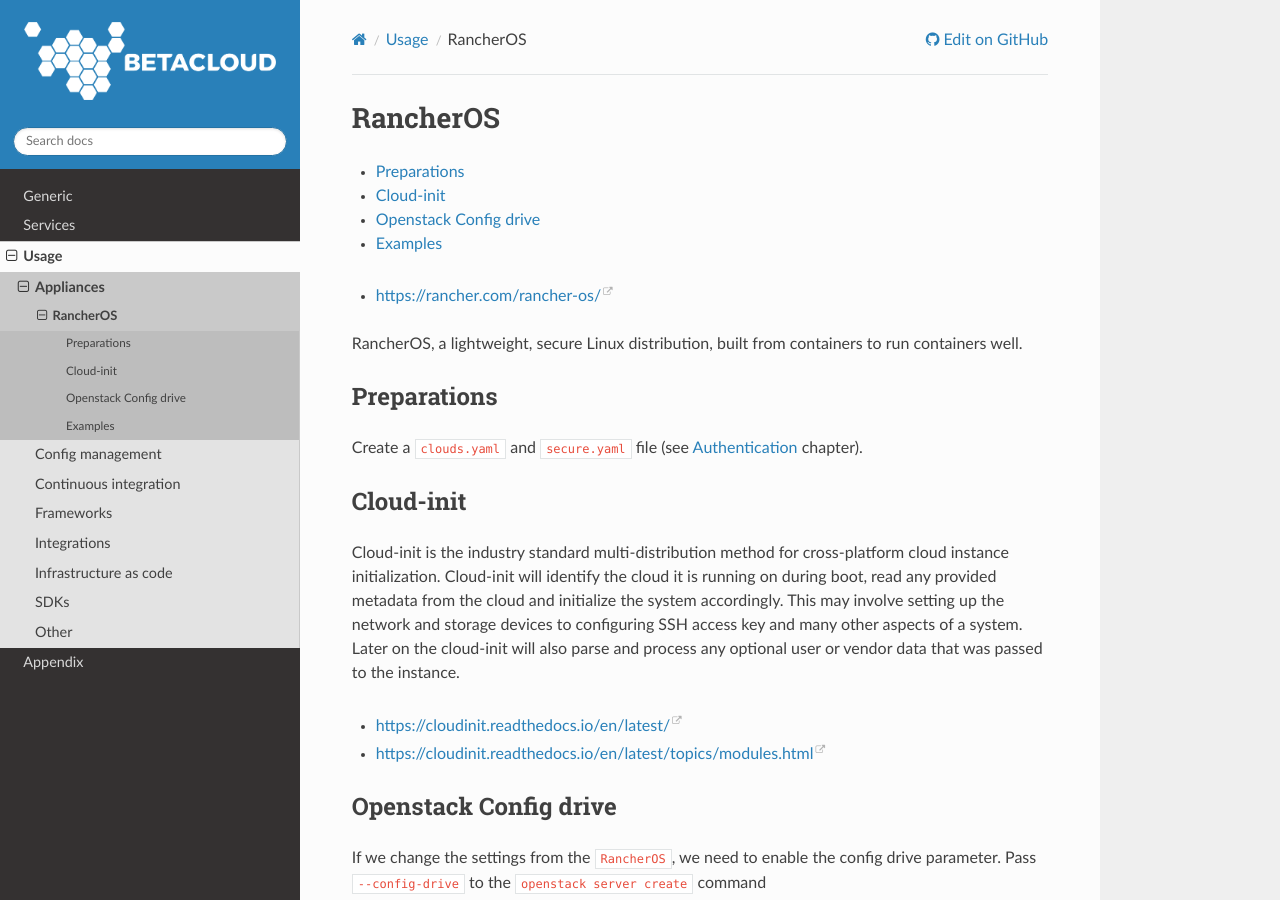
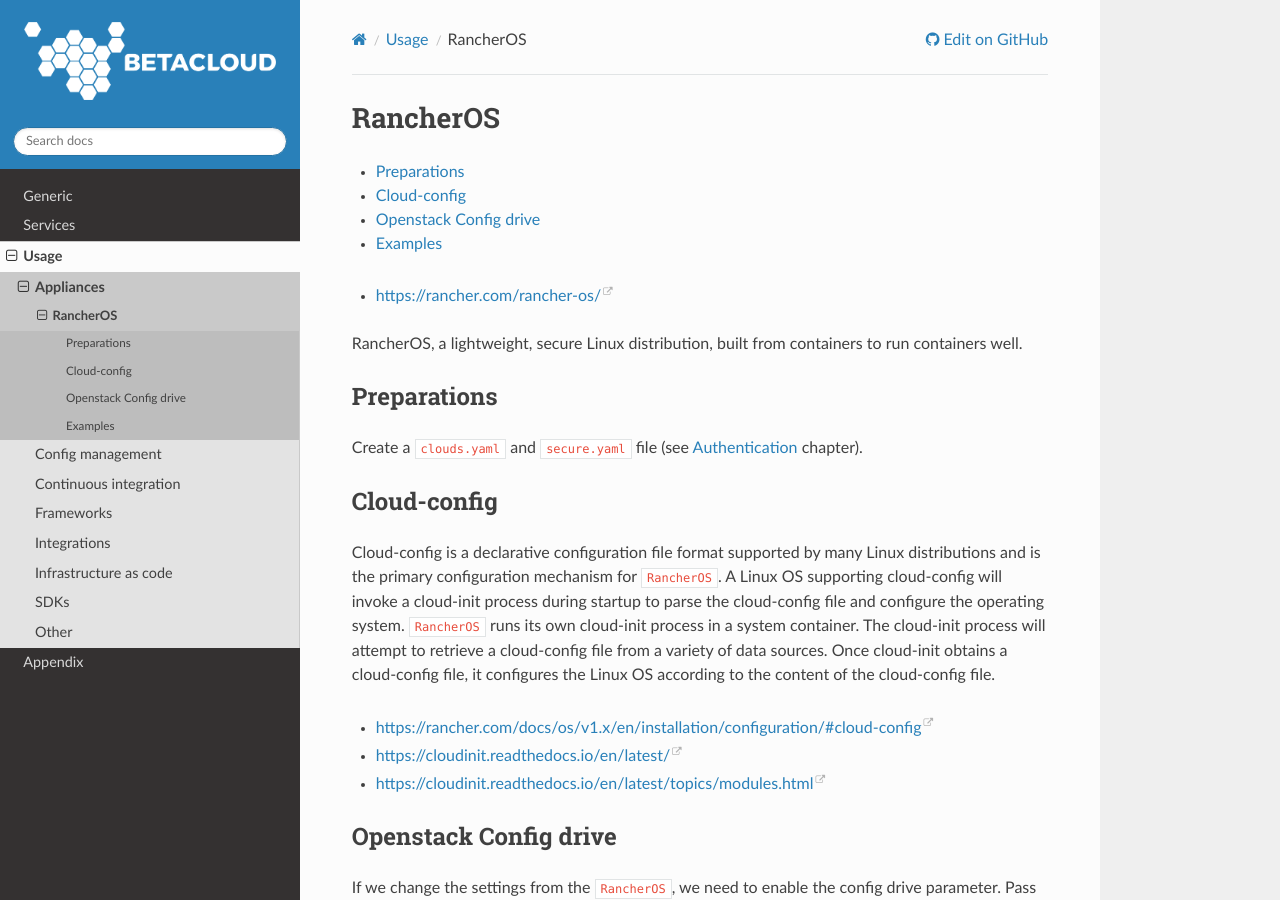
Before and after one commit to betacloud/documentation, a Sphinx documentation site: the page built from source/usage/rancheros.rst, in a window 1280 px wide and 900 px high. Built offline with Sphinx 7.4.7 and the Read the Docs theme 2.0.0, drawn with Linux system fonts in a browser that asks for light colours.

Commit message:
add new cloud-init text

```diff
--- a/source/usage/rancheros.rst
+++ b/source/usage/rancheros.rst
@@ -14,9 +14,11 @@
 Create a ``clouds.yaml`` and ``secure.yaml`` file (see :ref:`Authentication` chapter).
 
 
-Cloud-init
-==========
-Cloud-init is the industry standard multi-distribution method for cross-platform cloud instance initialization. Cloud-init will identify the cloud it is running on during boot, read any provided metadata from the cloud and initialize the system accordingly. This may involve setting up the network and storage devices to configuring SSH access key and many other aspects of a system. Later on the cloud-init will also parse and process any optional user or vendor data that was passed to the instance.
+Cloud-config
+============
+Cloud-config is a declarative configuration file format supported by many Linux distributions and is the primary configuration mechanism for ``RancherOS``. A Linux OS supporting cloud-config will invoke a cloud-init process during startup to parse the cloud-config file and configure the operating system. ``RancherOS`` runs its own cloud-init process in a system container. The cloud-init process will attempt to retrieve a cloud-config file from a variety of data sources. Once cloud-init obtains a cloud-config file, it configures the Linux OS according to the content of the cloud-config file.
+
+* https://rancher.com/docs/os/v1.x/en/installation/configuration/#cloud-config
 
 * https://cloudinit.readthedocs.io/en/latest/
 
```
